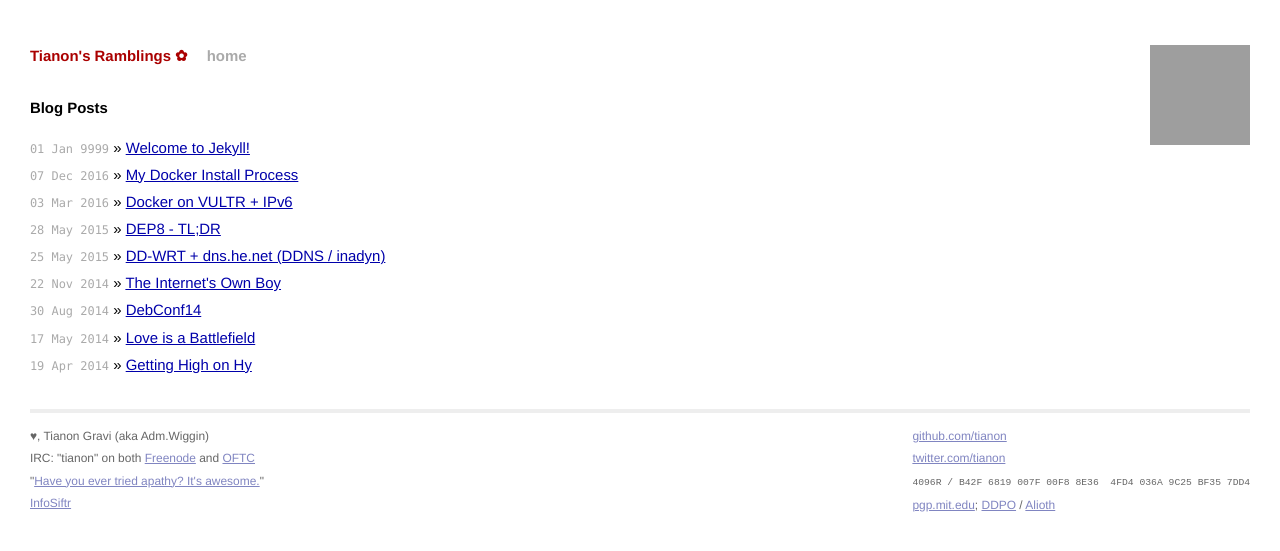
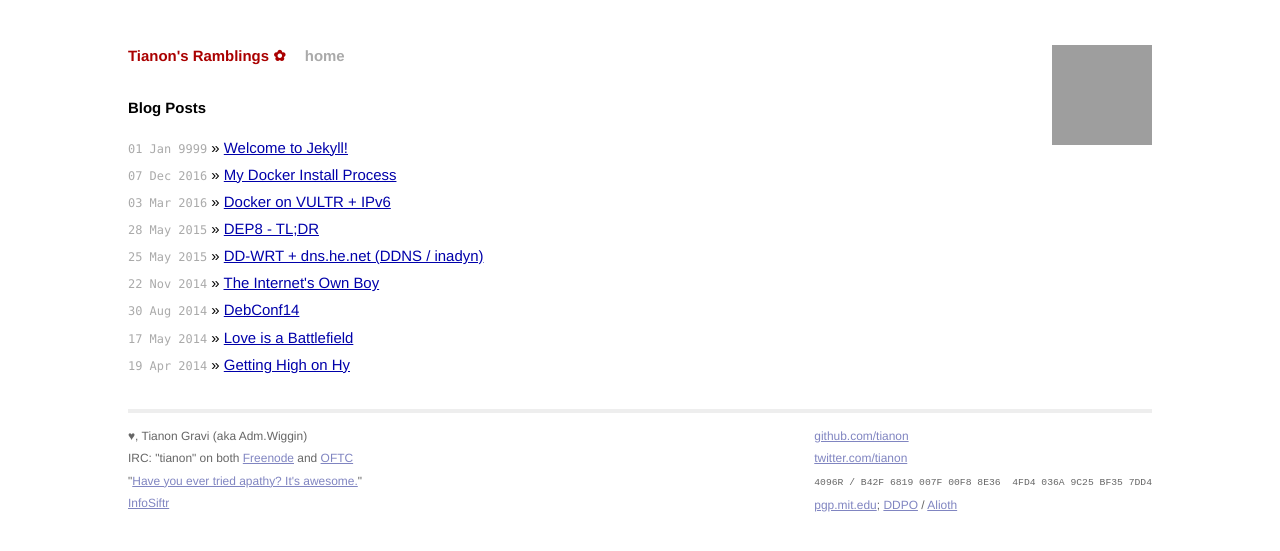
Before and after one commit to tianon/tianon.github.io, a Jekyll site: the page built from index.html, in a window 1280 px wide. Shown: the top 551 px of the page. Built offline with Jekyll 4.4.1, drawn with Linux system fonts in a browser that asks for light colours; grey boxes are pictures that could not be loaded.

Commit message:
More minor style tweaks

```diff
--- a/css/main.css
+++ b/css/main.css
@@ -59,6 +59,8 @@ a:visited { color: #a0a; }
 	font-size: 115%;
 	text-align: left;
 	min-width: 42em;
+	max-width: 80%;
+	margin: auto;
 	padding: 3em 2em;
 	line-height: 1.5em;
 }
```
